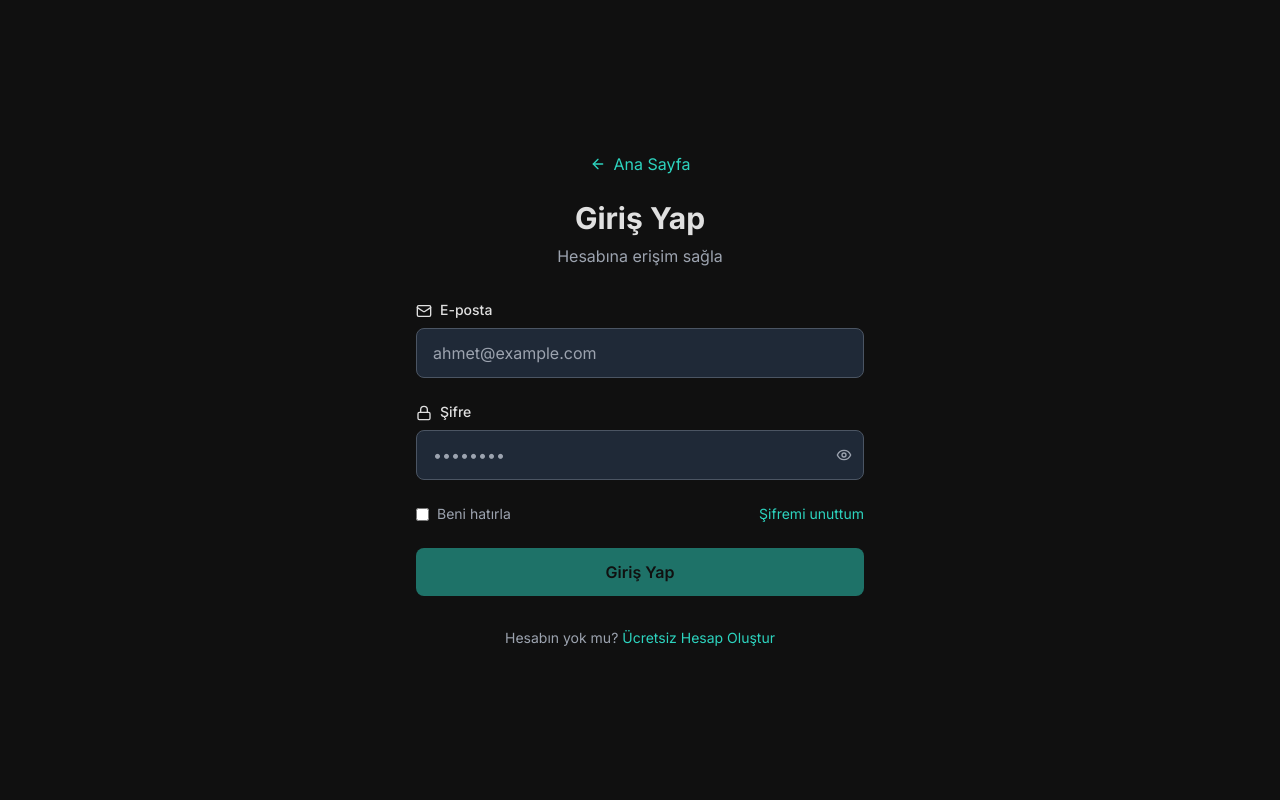
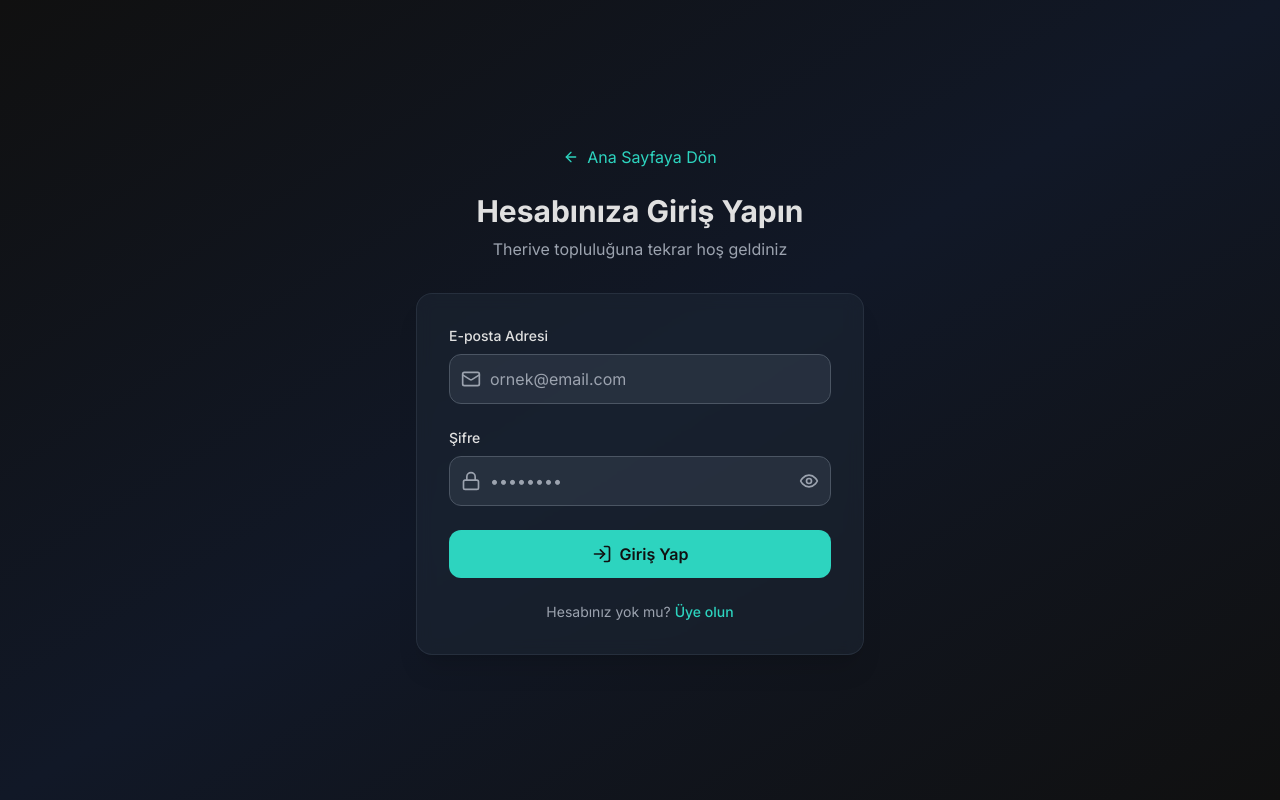
Before and after one commit to pvdrege/therive, a Next.js app: page /auth/signin in a window 1280 px wide. Shown: the top 800 px of the page. Built offline with nearby package versions, Linux system fonts and the light colour scheme.

Commit message:
fix: Update signin page to use new store API

```diff
--- a/app/auth/signin/page.tsx
+++ b/app/auth/signin/page.tsx
@@ -1,22 +1,24 @@
 'use client'
 
 import { useState } from 'react'
+import { useRouter } from 'next/navigation'
+import { Eye, EyeOff, ArrowLeft, Mail, Lock, LogIn } from 'lucide-react'
+import Link from 'next/link'
 import { motion } from 'framer-motion'
-import { ArrowLeft, Mail, Lock, Eye, EyeOff } from 'lucide-react'
-import Link from 'next/link'
-import { useRouter } from 'next/navigation'
+import { useAppStore } from '@/lib/store'
 import { Button } from '@/components/ui/button'
-import { useAppStore } from '@/lib/store'
 
 export default function SignInPage() {
   const router = useRouter()
-  const { setUser, setToken, setLoading, setError, loading, error } = useAppStore()
+  const { setAuth } = useAppStore()
 
   const [formData, setFormData] = useState({
     email: '',
     password: ''
   })
   const [showPassword, setShowPassword] = useState(false)
+  const [loading, setLoading] = useState(false)
+  const [error, setError] = useState<string | null>(null)
 
   const handleInputChange = (e: React.ChangeEvent<HTMLInputElement>) => {
     console.log('Input change:', e.target.name, e.target.value) // DEBUG
@@ -24,167 +26,194 @@ export default function SignInPage() {
       ...prev,
       [e.target.name]: e.target.value
     }))
-    if (error) setError(null)
+    // Clear error when user starts typing
+    if (error) {
+      setError(null)
+    }
+  }
+
+  const validateForm = () => {
+    const { email, password } = formData
+
+    if (!email || !password) {
+      setError('Tüm alanları doldurmanız gerekiyor')
+      return false
+    }
+
+    const emailRegex = /^[^\s@]+@[^\s@]+\.[^\s@]+$/
+    if (!emailRegex.test(email)) {
+      setError('Geçerli bir e-posta adresi girin')
+      return false
+    }
+
+    return true
   }
 
   const handleSubmit = async (e: React.FormEvent) => {
     e.preventDefault()
-    console.log('🚀 FORM SUBMITTED!', formData) // DEBUG
+
+    console.log('Form valid: ', validateForm(), 'Loading:', loading) // DEBUG
+
+    if (!validateForm()) return
+
     setLoading(true)
     setError(null)
 
     try {
-      console.log('📡 Sending API request...') // DEBUG
       const response = await fetch('/api/auth/signin', {
         method: 'POST',
         headers: {
           'Content-Type': 'application/json',
         },
-        body: JSON.stringify(formData),
+        body: JSON.stringify(formData)
       })
 
-      console.log('📨 API Response:', response.status, response.ok) // DEBUG
       const data = await response.json()
-      console.log('📦 Response data:', data) // DEBUG
 
-      if (!response.ok) {
-        throw new Error(data.error || 'Giriş yapılamadı')
+      if (response.ok) {
+        // Store user and token
+        setAuth(data.token, data.user)
+
+        // Delay redirect slightly to ensure state is updated
+        setTimeout(() => {
+          router.push('/dashboard')
+        }, 100)
+      } else {
+        setError(data.error || 'Giriş yapılırken bir hata oluştu')
       }
-
-      // Set user and token in store
-      console.log('✅ Setting user and token in store') // DEBUG
-      setUser(data.user)
-      setToken(data.token)
-
-      // Wait for state to update before redirect
-      console.log('⏳ Waiting for state update...') // DEBUG
-      setTimeout(() => {
-        console.log('🏠 Redirecting to dashboard') // DEBUG
-        router.push('/dashboard')
-      }, 100)
-    } catch (error: any) {
-      console.error('❌ Login error:', error) // DEBUG
-      setError(error.message || 'Giriş yapılamadı')
+    } catch (err) {
+      console.error('Signin error:', err)
+      setError('Sunucu ile bağlantı kurulamadı')
     } finally {
       setLoading(false)
     }
   }
 
-  const isFormValid = formData.email && formData.password
-  console.log('Form valid:', isFormValid, 'Loading:', loading) // DEBUG
-
   return (
-    <main className="min-h-screen bg-therive-dark flex items-center justify-center px-4">
-      <div className="w-full max-w-md">
+    <div className="min-h-screen bg-gradient-to-br from-therive-dark via-gray-900 to-therive-dark flex items-center justify-center p-4">
+      <div className="max-w-md w-full space-y-8">
         {/* Header */}
-        <div className="text-center mb-8">
+        <div className="text-center">
           <Link
             href="/"
             className="inline-flex items-center gap-2 text-therive-accent hover:text-therive-accent-hover mb-6"
           >
             <ArrowLeft className="w-4 h-4" />
-            Ana Sayfa
+            Ana Sayfaya Dön
           </Link>
-          <h1 className="text-3xl font-bold mb-2">Giriş Yap</h1>
-          <p className="text-gray-400">Hesabına erişim sağla</p>
+
+          <motion.div
+            initial={{ opacity: 0, y: -20 }}
+            animate={{ opacity: 1, y: 0 }}
+            transition={{ duration: 0.6 }}
+          >
+            <h1 className="text-3xl font-bold text-therive-text mb-2">
+              Hesabınıza Giriş Yapın
+            </h1>
+            <p className="text-gray-400">
+              Therive topluluğuna tekrar hoş geldiniz
+            </p>
+          </motion.div>
         </div>
 
+        {/* Form */}
         <motion.div
           initial={{ opacity: 0, y: 20 }}
           animate={{ opacity: 1, y: 0 }}
-          transition={{ delay: 0.1 }}
+          transition={{ duration: 0.6, delay: 0.1 }}
+          className="bg-gray-800/50 backdrop-blur border border-gray-700/50 rounded-2xl p-8 shadow-xl"
         >
           <form onSubmit={handleSubmit} className="space-y-6">
+            {/* Email Input */}
+            <div>
+              <label htmlFor="email" className="block text-sm font-medium text-therive-text mb-2">
+                E-posta Adresi
+              </label>
+              <div className="relative">
+                <Mail className="absolute left-3 top-1/2 -translate-y-1/2 w-5 h-5 text-gray-400" />
+                <input
+                  id="email"
+                  name="email"
+                  type="email"
+                  required
+                  value={formData.email}
+                  onChange={handleInputChange}
+                  className="w-full pl-10 pr-4 py-3 bg-gray-700/50 border border-gray-600 rounded-xl text-therive-text placeholder-gray-400 focus:ring-2 focus:ring-therive-accent focus:border-transparent transition-all"
+                  placeholder="ornek@email.com"
+                />
+              </div>
+            </div>
+
+            {/* Password Input */}
+            <div>
+              <label htmlFor="password" className="block text-sm font-medium text-therive-text mb-2">
+                Şifre
+              </label>
+              <div className="relative">
+                <Lock className="absolute left-3 top-1/2 -translate-y-1/2 w-5 h-5 text-gray-400" />
+                <input
+                  id="password"
+                  name="password"
+                  type={showPassword ? 'text' : 'password'}
+                  required
+                  value={formData.password}
+                  onChange={handleInputChange}
+                  className="w-full pl-10 pr-12 py-3 bg-gray-700/50 border border-gray-600 rounded-xl text-therive-text placeholder-gray-400 focus:ring-2 focus:ring-therive-accent focus:border-transparent transition-all"
+                  placeholder="••••••••"
+                />
+                <button
+                  type="button"
+                  onClick={() => setShowPassword(!showPassword)}
+                  className="absolute right-3 top-1/2 -translate-y-1/2 text-gray-400 hover:text-therive-text transition-colors"
+                >
+                  {showPassword ? (
+                    <EyeOff className="w-5 h-5" />
+                  ) : (
+                    <Eye className="w-5 h-5" />
+                  )}
+                </button>
+              </div>
+            </div>
+
+            {/* Error Message */}
             {error && (
               <motion.div
                 initial={{ opacity: 0, y: -10 }}
                 animate={{ opacity: 1, y: 0 }}
-                className="bg-red-600/10 border border-red-600/20 rounded-lg p-4"
+                className="p-3 bg-red-500/10 border border-red-500/20 rounded-xl text-red-400 text-sm"
               >
-                <p className="text-red-400 text-sm">{error}</p>
+                {error}
               </motion.div>
             )}
 
-            <div>
-              <label className="block text-sm font-medium text-therive-text mb-2">
-                <Mail className="w-4 h-4 inline mr-2" />
-                E-posta
-              </label>
-              <input
-                type="email"
-                name="email"
-                value={formData.email}
-                onChange={handleInputChange}
-                className="w-full bg-gray-800 border border-gray-600 rounded-lg px-4 py-3 text-therive-text focus:border-therive-accent focus:outline-none"
-                placeholder="ahmet@example.com"
-                required
-                disabled={loading}
-              />
-            </div>
-
-            <div>
-              <label className="block text-sm font-medium text-therive-text mb-2">
-                <Lock className="w-4 h-4 inline mr-2" />
-                Şifre
-              </label>
-              <div className="relative">
-                <input
-                  type={showPassword ? 'text' : 'password'}
-                  name="password"
-                  value={formData.password}
-                  onChange={handleInputChange}
-                  className="w-full bg-gray-800 border border-gray-600 rounded-lg px-4 py-3 pr-12 text-therive-text focus:border-therive-accent focus:outline-none"
-                  placeholder="••••••••"
-                  required
-                  disabled={loading}
-                />
-                <button
-                  type="button"
-                  onClick={() => setShowPassword(!showPassword)}
-                  className="absolute right-3 top-1/2 -translate-y-1/2 text-gray-400 hover:text-therive-text"
-                >
-                  {showPassword ? <EyeOff className="w-4 h-4" /> : <Eye className="w-4 h-4" />}
-                </button>
-              </div>
-            </div>
-
-            <div className="flex items-center justify-between">
-              <label className="flex items-center">
-                <input
-                  type="checkbox"
-                  className="rounded border-gray-600 text-therive-accent focus:ring-therive-accent focus:ring-offset-0 bg-gray-800"
-                />
-                <span className="ml-2 text-sm text-gray-400">Beni hatırla</span>
-              </label>
-              <Link
-                href="/auth/forgot-password"
-                className="text-sm text-therive-accent hover:underline"
-              >
-                Şifremi unuttum
-              </Link>
-            </div>
-
+            {/* Submit Button */}
             <Button
               type="submit"
-              disabled={!isFormValid || loading}
-              loading={loading}
-              className="w-full"
+              disabled={loading}
+              className="w-full py-3 bg-therive-accent hover:bg-therive-accent-hover text-therive-dark font-semibold rounded-xl transition-all duration-200 flex items-center justify-center gap-2 disabled:opacity-50 disabled:cursor-not-allowed"
             >
-              {loading ? 'Giriş yapılıyor...' : 'Giriş Yap'}
+              {loading ? (
+                <div className="w-5 h-5 border-2 border-therive-dark/30 border-t-therive-dark animate-spin rounded-full" />
+              ) : (
+                <>
+                  <LogIn className="w-5 h-5" />
+                  Giriş Yap
+                </>
+              )}
             </Button>
           </form>
 
           {/* Footer */}
-          <div className="text-center mt-8">
+          <div className="mt-6 text-center">
             <p className="text-gray-400 text-sm">
-              Hesabın yok mu?{' '}
-              <Link href="/auth/signup" className="text-therive-accent hover:underline">
-                Ücretsiz Hesap Oluştur
+              Hesabınız yok mu?{' '}
+              <Link href="/auth/signup" className="text-therive-accent hover:text-therive-accent-hover font-medium">
+                Üye olun
               </Link>
             </p>
           </div>
         </motion.div>
       </div>
-    </main>
+    </div>
   )
 }
```
